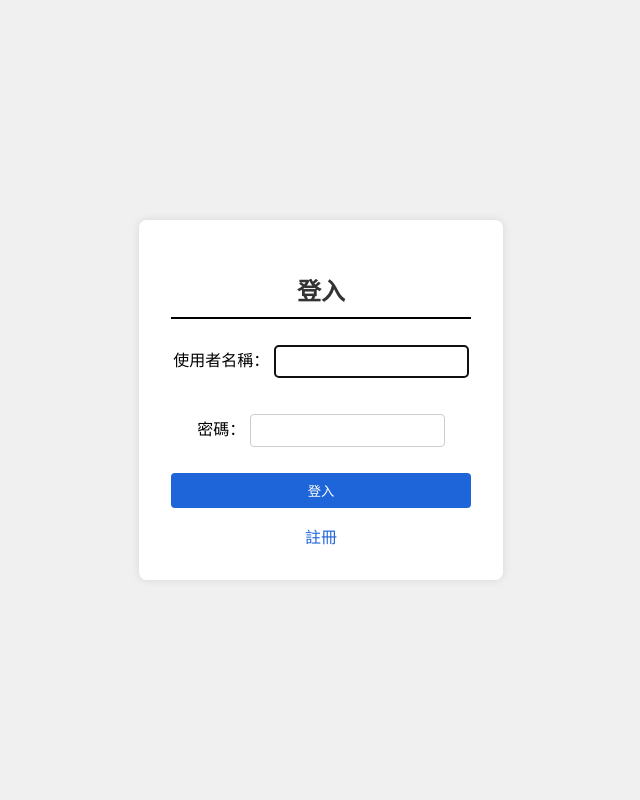
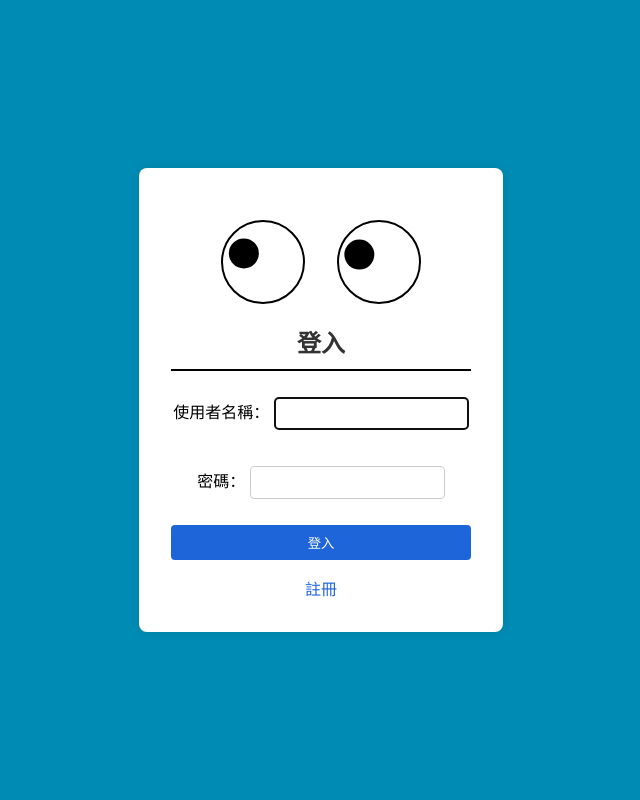
Before and after one commit to GreenAI-03/ai-project03, a Django app: page /login/ in a window 1280 px wide. Shown: the whole page, without its empty margins (319-959 px from the left). Run offline with Django 5.2, Linux system fonts and the light colour scheme.

Commit message:
改login頁面

```diff
--- a/myproject/urls.py
+++ b/myproject/urls.py
@@ -17,9 +17,11 @@ Including another URLconf
 from django.contrib import admin
 from django.urls import include, path
 from pos_system.views import add_to_cart
+from django.conf import settings
+from django.conf.urls.static import static
 
 urlpatterns = [
     path('admin/', admin.site.urls),
     path('', include('pos_system.urls')),
-    path('add_to_cart/', add_to_cart)
+    path('add_to_cart/', add_to_cart),
 ]
--- a/pos_system/templates/pos_system/login.html
+++ b/pos_system/templates/pos_system/login.html
@@ -1,14 +1,24 @@
 {% load static %}
+
 <!DOCTYPE html>
 <html lang="zh">
 <head>
     <meta charset="UTF-8">
     <meta name="viewport" content="width=device-width, initial-scale=1.0">
     <title>登入</title>
-    <link rel="stylesheet" href="{% static 'css/style.css' %}" />
+    <link rel="stylesheet" href="{% static 'css/style.css' %}">
+    <link rel="stylesheet" href="{% static 'css/eye_movement.css' %}">
 </head>
 <body class="auth-body">
     <div class="auth-container">
+        <div class="eyes">
+            <div class="eye">
+                <div class="pupil"></div>
+            </div>
+            <div class="eye">
+                <div class="pupil"></div>
+            </div>
+        </div>
         <h2>登入</h2>
         <form method="post">
             {% csrf_token %}
@@ -17,5 +27,6 @@
         </form>
         <a href="{% url 'register' %}">註冊</a>
     </div>
+    <script src="{% static 'js/eye_movement.js' %}"></script>
 </body>
 </html>
--- /dev/null
+++ b/static/css/eye_movement.css
@@ -0,0 +1,27 @@
+.eyes {
+    display: flex;
+    justify-content: space-between;
+    width: 200px;
+    margin: 20px auto;
+}
+
+.eye {
+    position: relative;
+    width: 80px;
+    height: 80px;
+    background-color: white;
+    border-radius: 50%;
+    display: flex;
+    justify-content: center;
+    align-items: center;
+    border: 2px solid #000;
+}
+
+.pupil {
+    position: absolute;
+    width: 30px;
+    height: 30px;
+    background-color: black;
+    border-radius: 50%;
+    transition: all 0.1s;
+}
--- a/static/css/style.css
+++ b/static/css/style.css
@@ -170,7 +170,7 @@ p {
 }
 
 .auth-body {
-  background-color: #f0f0f0;
+  background-color: #008bb4;
   display: flex;
   justify-content: center;
   align-items: center;
--- /dev/null
+++ b/static/js/eye_movement.js
@@ -0,0 +1,14 @@
+document.addEventListener('mousemove', (event) => {
+    const eyes = document.querySelectorAll('.eye');
+    eyes.forEach(eye => {
+        const rect = eye.getBoundingClientRect();
+        const eyeX = rect.left + rect.width / 2;
+        const eyeY = rect.top + rect.height / 2;
+
+        const angle = Math.atan2(event.clientY - eyeY, event.clientX - eyeX);
+        const distance = Math.min(eye.offsetWidth / 4, eye.offsetHeight / 4);
+
+        const pupil = eye.querySelector('.pupil');
+        pupil.style.transform = `translate(${Math.cos(angle) * distance}px, ${Math.sin(angle) * distance}px)`;
+    });
+});
```
